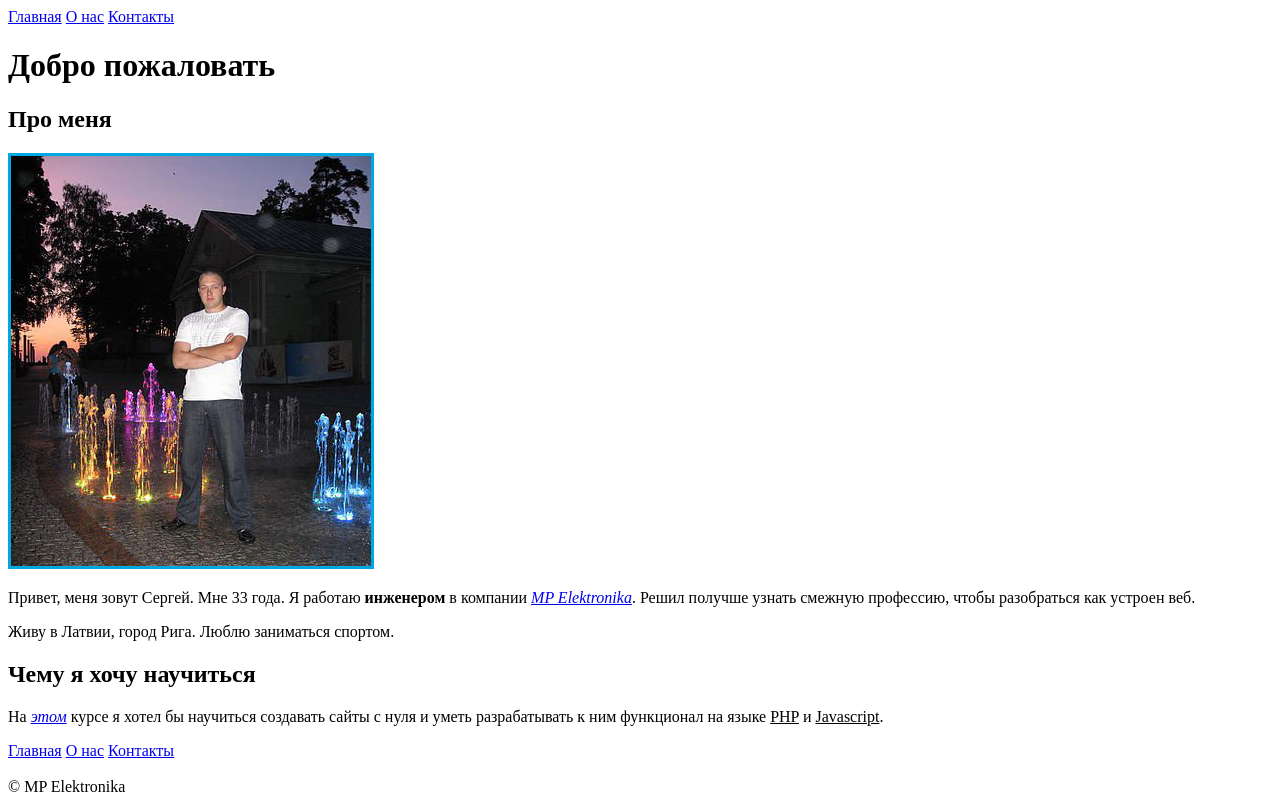
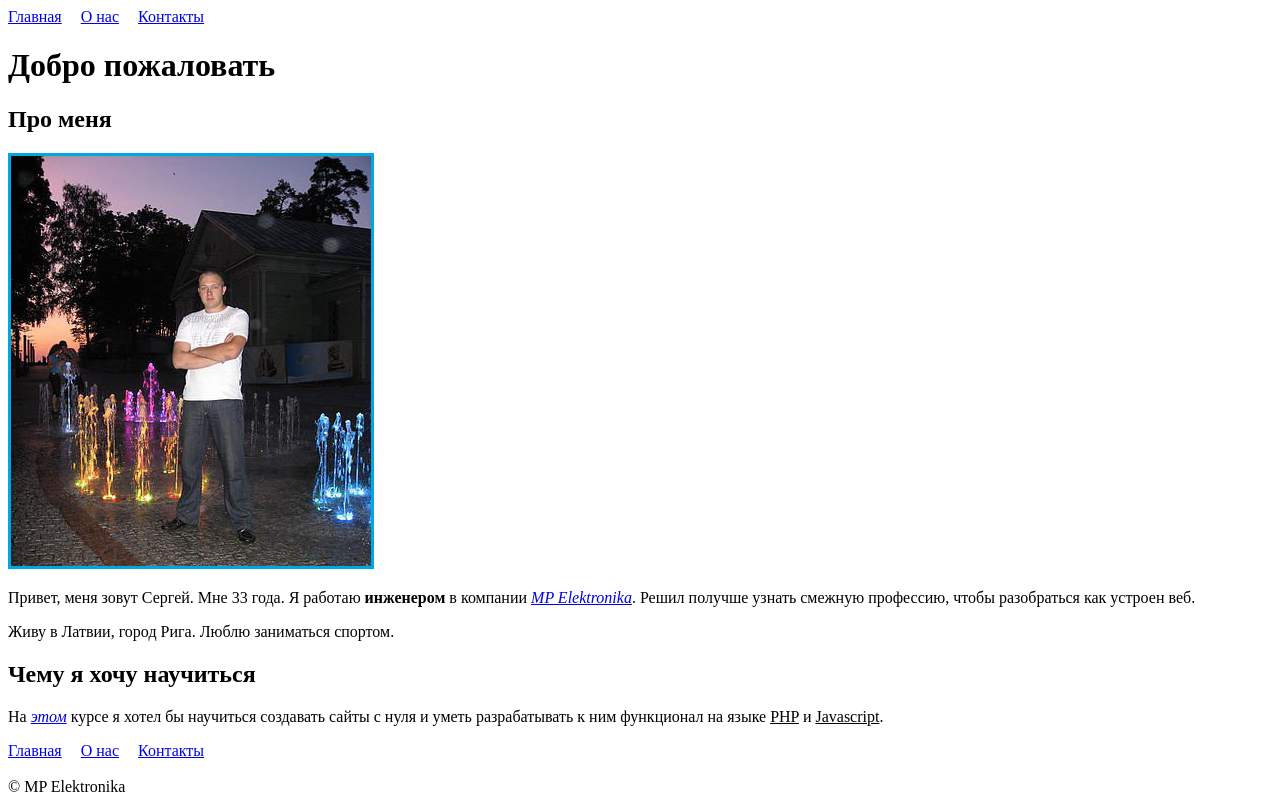
Before and after one commit to Master767/task_5.8, a plain HTML site: page index.html in a window 1280 px wide. Drawn offline with Linux system fonts and the light colour scheme.

Commit message:
update styles

```diff
--- a/index.html
+++ b/index.html
@@ -14,8 +14,9 @@
         <!-- шапка сайта -->
 
         <a href="#">Главная</a>
-        <a href="pages/about.html">О нас</a>
-        <a href="pages/contacts.html">Контакты</a>
+        <a style="margin-left: 15px;" href="pages/about.html">О нас</a>
+        <!-- устанавливаем величину отступа от левого края с помощью стилей-->
+        <a style="margin-left: 15px;" href="pages/contacts.html">Контакты</a>
     </header>
 
     <main>
@@ -41,8 +42,8 @@
     <footer>
         <!-- дублируем верхнее меню -->
         <a href="#">Главная</a>
-        <a href="pages/about.html">О нас</a>
-        <a href="pages/contacts.html">Контакты</a><br>
+        <a style="margin-left: 15px;" href="pages/about.html">О нас</a>
+        <a style="margin-left: 15px;" href="pages/contacts.html">Контакты</a><br>
         <span><br>&copy;&nbsp;MP Elektronika</span>
     </footer> <!-- Добавляем копирайт -->
 </body>
```
Also changed, not shown: pages/about.html (+2 -2 lines), pages/contacts.html (+5 -4 lines).
